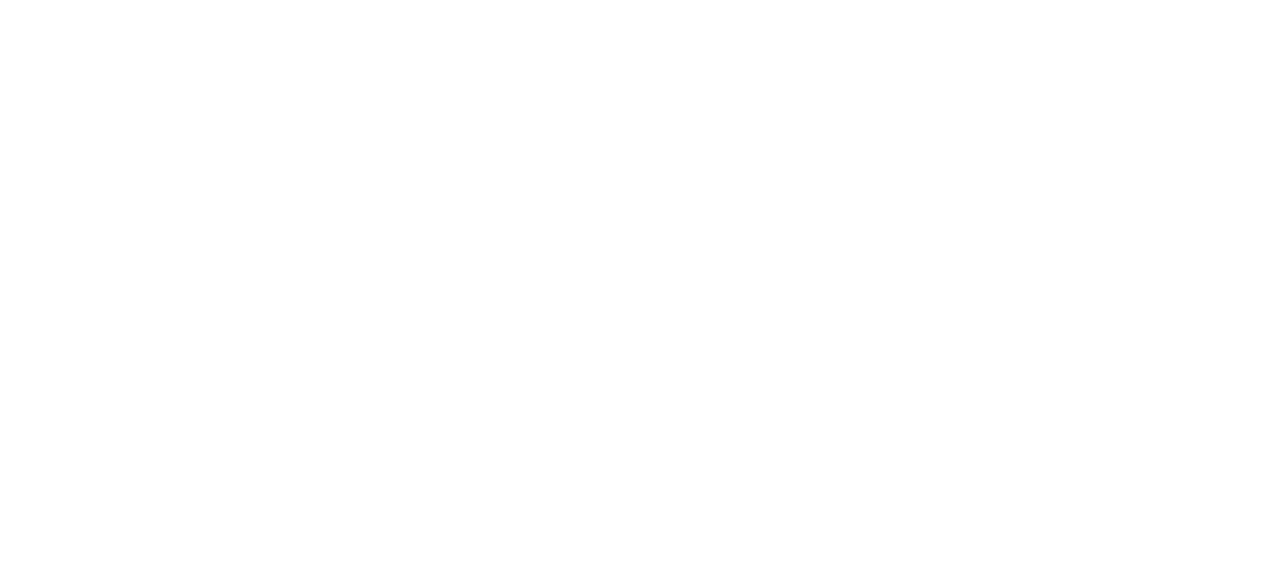
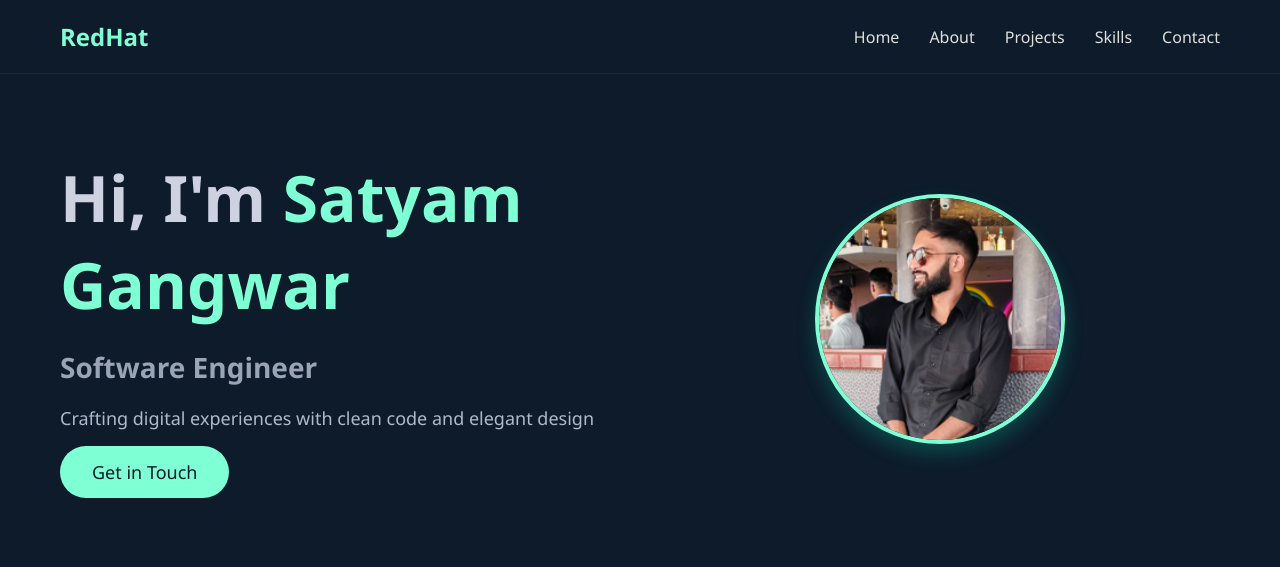
Before and after one commit to satyamgangwarr/portfolio-website, a plain HTML site: page index.html in a window 1280 px wide. Drawn offline with Linux system fonts and the light colour scheme.

Commit message:
header and hero section added

```diff
--- a/css/style.css
+++ b/css/style.css
@@ -0,0 +1,116 @@
+* {
+  margin: 0;
+  padding: 0;
+  box-sizing: border-box;
+}
+
+body {
+  font-family: 'Segoe UI', sans-serif;
+  background-color: #0d1b2a;
+  color: #e0e1dd;
+}
+
+header {
+  display: flex;
+  justify-content: space-between;
+  align-items: center;
+  padding: 20px 60px;
+  background-color: #0d1b2a;
+  border-bottom: 1px solid #1b263b;
+}
+
+.logo {
+  font-size: 24px;
+  font-weight: bold;
+  color: #7fffd4;
+}
+
+nav ul {
+  list-style: none;
+  display: flex;
+  gap: 30px;
+}
+
+nav a {
+  color: #e0e1dd;
+  text-decoration: none;
+  font-weight: 500;
+  transition: color 0.3s;
+}
+
+nav a:hover {
+  color: #7fffd4;
+}
+
+.hero {
+  display: flex;
+  align-items: center;
+  justify-content: center;
+  padding: 80px 60px;
+}
+
+.hero-content {
+  display: flex;
+  justify-content: space-between;
+  align-items: center;
+  max-width: 1200px;
+  width: 100%;
+  flex-wrap: wrap;
+  gap: 40px;
+}
+
+.text {
+  flex: 1;
+}
+
+.text h1 {
+  font-size: 64px;
+  color: #cdd1e0;
+  margin-bottom: 20px;
+}
+
+.highlight {
+  color: #7fffd4;
+}
+
+.text h2 {
+  font-size: 28px;
+  color: #9ba3b6;
+  margin-bottom: 20px;
+}
+
+.text p {
+  font-size: 18px;
+  color: #b0bac9;
+  margin-bottom: 30px;
+}
+
+.btn {
+  background-color: #7fffd4;
+  color: #0d1b2a;
+  padding: 14px 32px;
+  border: none;
+  border-radius: 30px;
+  font-size: 18px;
+  text-decoration: none;
+  transition: background 0.3s ease;
+}
+
+.btn:hover {
+  background-color: #5eead4;
+}
+
+.image {
+  flex: 1;
+  display: flex;
+  justify-content: center;
+}
+
+.image img {
+  width: 250px;
+  height: 250px;
+  border-radius: 50%;
+  border: 4px solid #7fffd4;
+  box-shadow: 0 10px 20px rgba(0, 255, 200, 0.2);
+  object-fit: cover;
+}
--- a/index.html
+++ b/index.html
@@ -1,10 +1,37 @@
 <!DOCTYPE html>
-<html>
+<html lang="en" xml:lang="en">
 <head>
     <meta charset="UTF-8" />
-    <title>Portfolio-Website</title>
+    <title>Portfolio | Alfaaz</title>
+    <link rel="stylesheet" href="css/style.css" />
+
 </head>
 <body>
+     <header>
+    <div class="logo">RedHat</div>
+    <nav>
+      <ul>
+        <li><a href="#">Home</a></li>
+        <li><a href="#">About</a></li>
+        <li><a href="#">Projects</a></li>
+        <li><a href="#">Skills</a></li>
+        <li><a href="#">Contact</a></li>
+      </ul>
+    </nav>
+  </header>
 
+  <section class="hero">
+    <div class="hero-content">
+      <div class="text">
+        <h1>Hi, I'm <span class="highlight">Satyam Gangwar</span></h1>
+        <h2>Software Engineer </h2>
+        <p>Crafting digital experiences with clean code and elegant design</p>
+        <a href="#" class="btn">Get in Touch</a>
+      </div>
+      <div class="image">
+        <img src="src/profile.png" alt="Alfaaz" />
+      </div>
+    </div>
+  </section>
 </body>
 </html>
```
Also changed, not shown: src/profile.png (added).
